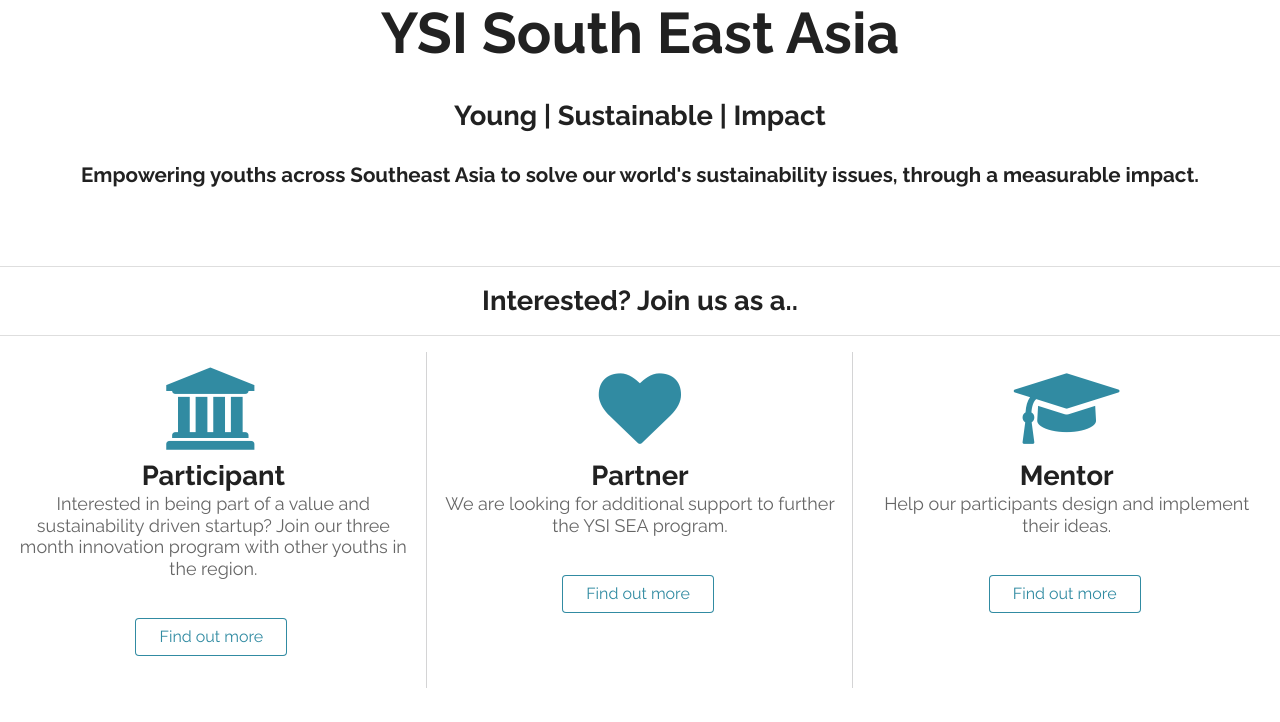
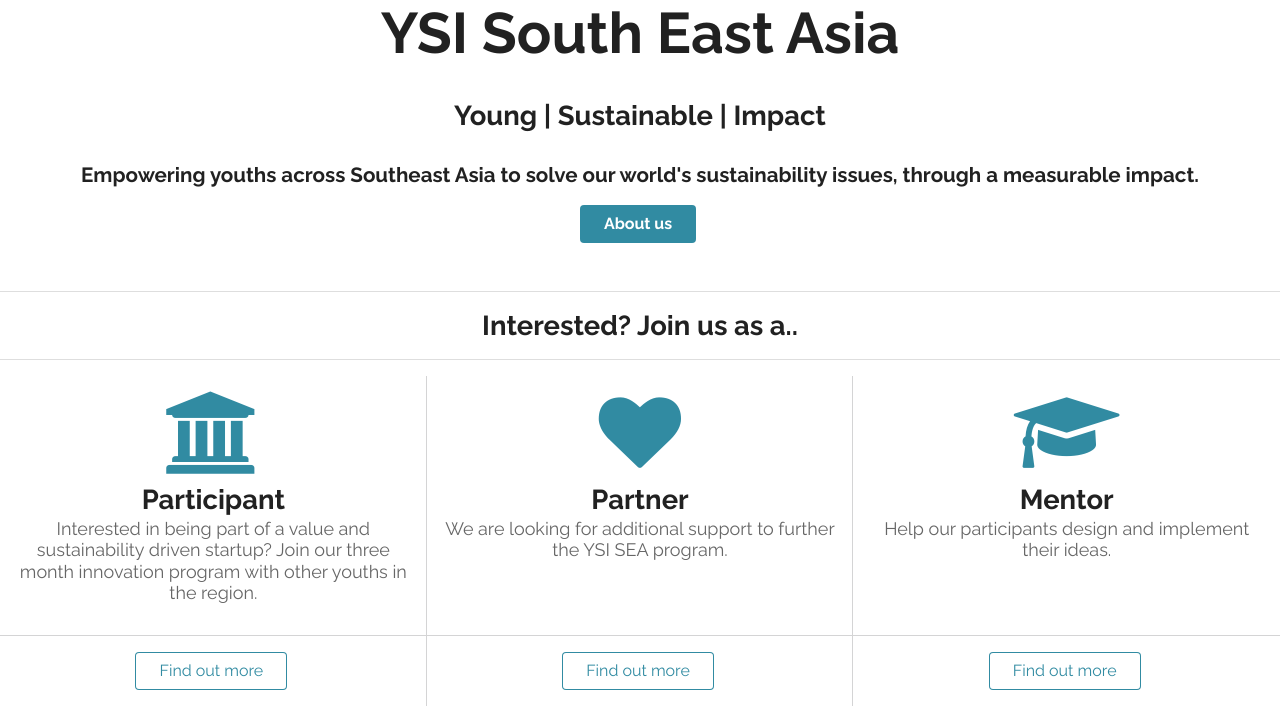
Before and after one commit to frizensami/ysi-website, a Flask app: page / in a window 1280 px wide. Shown: the part 134-856 px from the top of the page. Before the commit the page ends 822 px from the top, so only its background shows below. Run offline with Flask 2, Linux system fonts and the light colour scheme.

Commit message:
Change button layout to grid

```diff
--- a/templates/index.html
+++ b/templates/index.html
@@ -28,15 +28,13 @@
 </div>
 
 <div class="ui vertical masthead center aligned segment">
-   <div class="ui padded text container">
+   <div class="ui padded text container" >
        <h1 class="ui header" style="margin-top: 1em;"> YSI South East Asia </h1>
        <h2> Young | Sustainable | Impact </h2>
-       <div class="ui inverted container">
-
    </div>
+    <h3 > Empowering youths across Southeast Asia to solve our world's sustainability issues, through a measurable impact.</h3>
+    <a href="/about" class="ui primary button" style="margin-bottom: 2em;">About us</a>
 </div>
-    <h3 style="margin-bottom: 3em;"> Empowering youths across Southeast Asia to solve our world's sustainability issues, through a measurable impact.</h3>
-    </div>
 <div class="ui vertical center aligned segment">
     <h2> Interested? Join us as a.. </h2>
 </div>
@@ -52,8 +50,6 @@
                 <div class="sub header">Interested in being part of a value and sustainability driven startup? Join our three month innovation program with other youths in the region.
 
                 </div>
-                <br>
-                <button class="ui blue basic button">Find out more</button>
             </div>
         </h2>
     </div>
@@ -64,8 +60,6 @@
                 Partner
                 <div class="sub header"> We are looking for additional support to further the YSI SEA program.
                 </div>
-                <br>
-                <button class="ui blue basic button">Find out more</button>
             </div>
         </h2>
     </div>
@@ -76,10 +70,21 @@
                 Mentor
                 <div class="sub header"> Help our participants design and implement their ideas.
                 </div>
-                <br>
-                <button class="ui blue basic button">Find out more</button>
             </div>
         </h2>
+    </div>
+
+
+</div>
+<div class="center aligned row">
+    <div class="column">
+        <button class="ui blue basic button">Find out more</button>
+    </div>
+    <div class="column">
+        <button class="ui blue basic button">Find out more</button>
+    </div>
+    <div class="column">
+        <button class="ui blue basic button">Find out more</button>
     </div>
 </div>
 </div>
```
